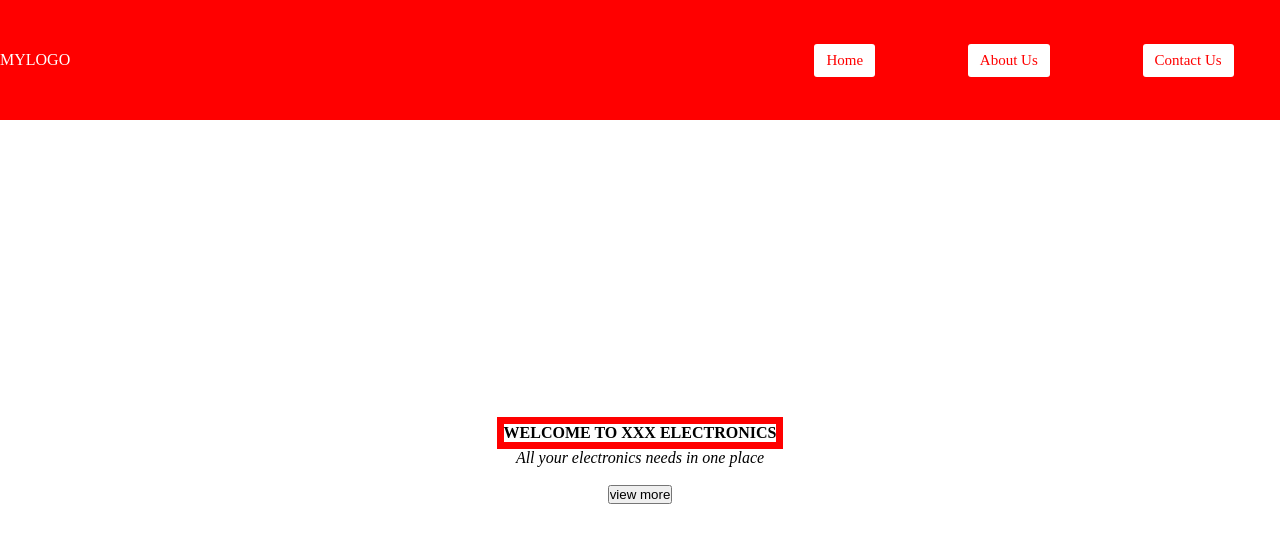
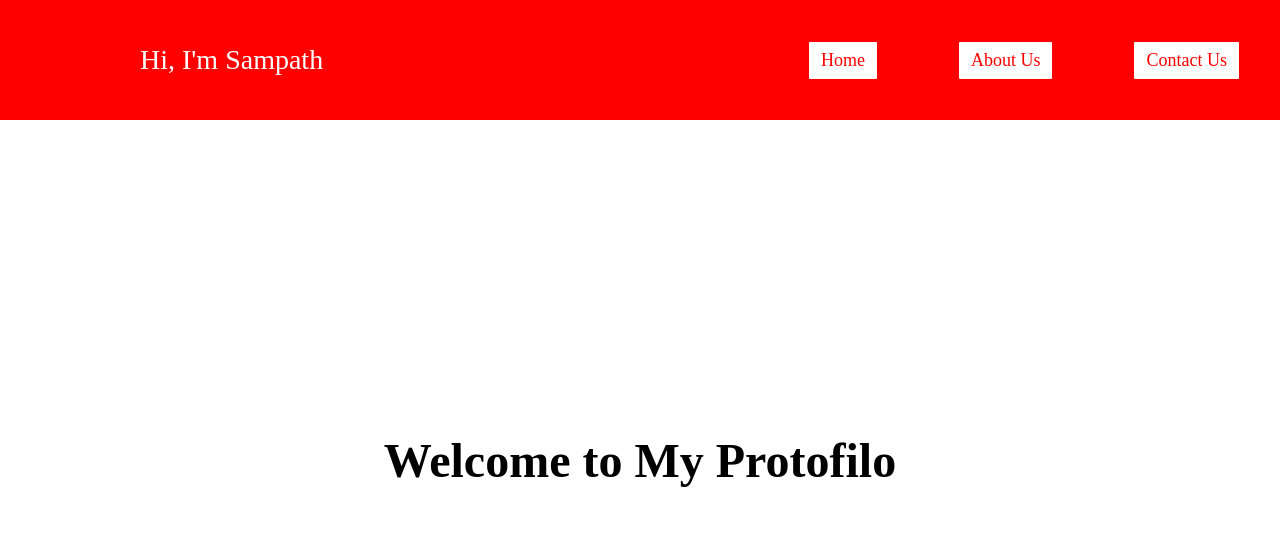
Before and after one commit to sampath1277/site1, a plain HTML site: page index.html in a window 1280 px wide. Drawn offline with Linux system fonts and the light colour scheme.

Commit message:
second commit

```diff
--- a/index.html
+++ b/index.html
@@ -4,10 +4,13 @@
 <!-- Apply styles to html elements -->
 <style>
 *{
-margin:0; padding:0; boxsizing:border-box;
+margin:0;
+padding:0;
+boxsizing:border-box;
 }
 header{
-width: 100%; height: 100vh;
+width: 100%;
+height: 100vh;
 background-color: white;
 background-repeat: no-repeat;
 background-size: cover;
@@ -22,23 +25,27 @@ align-items: center;
 }
 nav .mainmenu{
 width: 40%;
-display: flex; justify-content: space-around;
+display: flex;
+justify-content: space-around;
 }
 main{
-width: 100%; height: 85vh;
-display: flex; justify-content: center;
+width: 100%;
+height: 85vh;
+display: flex;
+justify-content: center;
 align-items: center;
 text-align: center;
 }
 section h3{
-letter-spacing: 3px; font-weight: 200;
+letter-spacing: 3px;
+ font-weight: 200;
 }
 section h1{
 text-transform: uppercase;
 }
 section div{
 animation:changeborder 10s infinite linear;
-border: 7px solid red;
+ font-size:48px;
 }
 @keyframes changeborder{
 0%
@@ -49,14 +56,13 @@ border: 7px solid red;
 a {
   background:white;
   color:red;
-  font-size:15px;
+  font-size:18px;
   padding:8px 12px;
-  border-radius:1px;
-  -moz-border-radius:3px;
-  -webkit-border-radius:3px;
+  border-radius:5px;
+  -moz-border-radius:7px;
+  -webkit-border-radius:1px;
   text-decoration:none;
-
-  display: inline-block; /* Added */
+  display: inline-block;
 }
 </style>
 </head>
@@ -65,7 +71,7 @@ a {
 <!--Use header to indicate that manu will be a part of header -->
 <header>
 <nav>
-<div class = "logo" <h3 style="color:white;">MYLOGO</h3></div>
+<div class = "logo" <h3 style="color:white;  font-size:28px; padding:40px 140px;"> Hi,  I'm Sampath</h3></div>
 <!--Lets define the menu items now-->
 <div class = "mainmenu">
 
@@ -78,11 +84,9 @@ a {
 <main>
 <section>
 <!--Check out the styling elements for this div class - change_text -->
-<div class = "change_text"><b>WELCOME TO XXX ELECTRONICS</b></div>
-<!--make text italic-->
-<p><i>All your electronics needs in one place</i></p><br>
+<div class = "change_text"><b>Welcome to My Protofilo
 <!--create a button, if there is a form, you can specify an action on click-->
-<input type = button value = "view more">
+
 </section>
 </main>
 </header>
```
